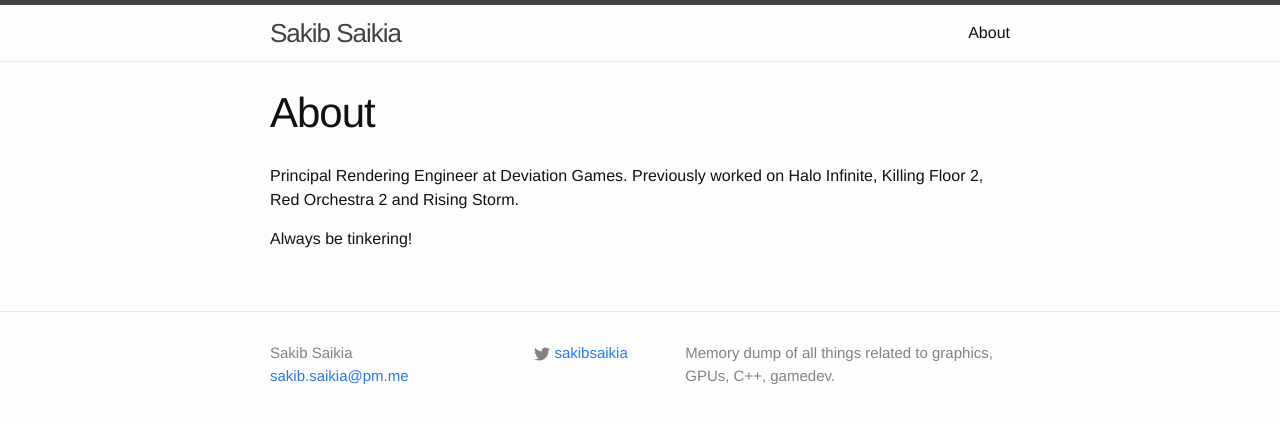
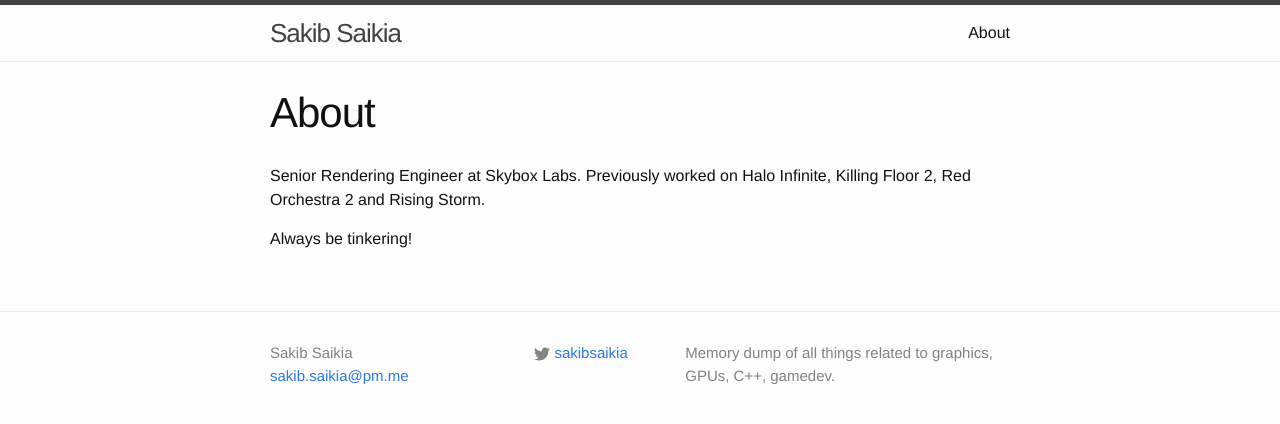
Before and after one commit to SakibSaikia/SakibSaikia.github.io, a Jekyll site: the page built from about.md, in a window 1280 px wide. Shown: the top 424 px of the page. Built offline with Jekyll 4.4.1, drawn with Linux system fonts in a browser that asks for light colours.

Commit message:
Updated company info

```diff
--- a/about.md
+++ b/about.md
@@ -5,6 +5,6 @@ permalink: /about/
 comments: false
 ---
 
-Principal Rendering Engineer at Deviation Games. Previously worked on Halo Infinite, Killing Floor 2, Red Orchestra 2 and Rising Storm.
+Senior Rendering Engineer at Skybox Labs. Previously worked on Halo Infinite, Killing Floor 2, Red Orchestra 2 and Rising Storm.
 
 Always be tinkering!
```
